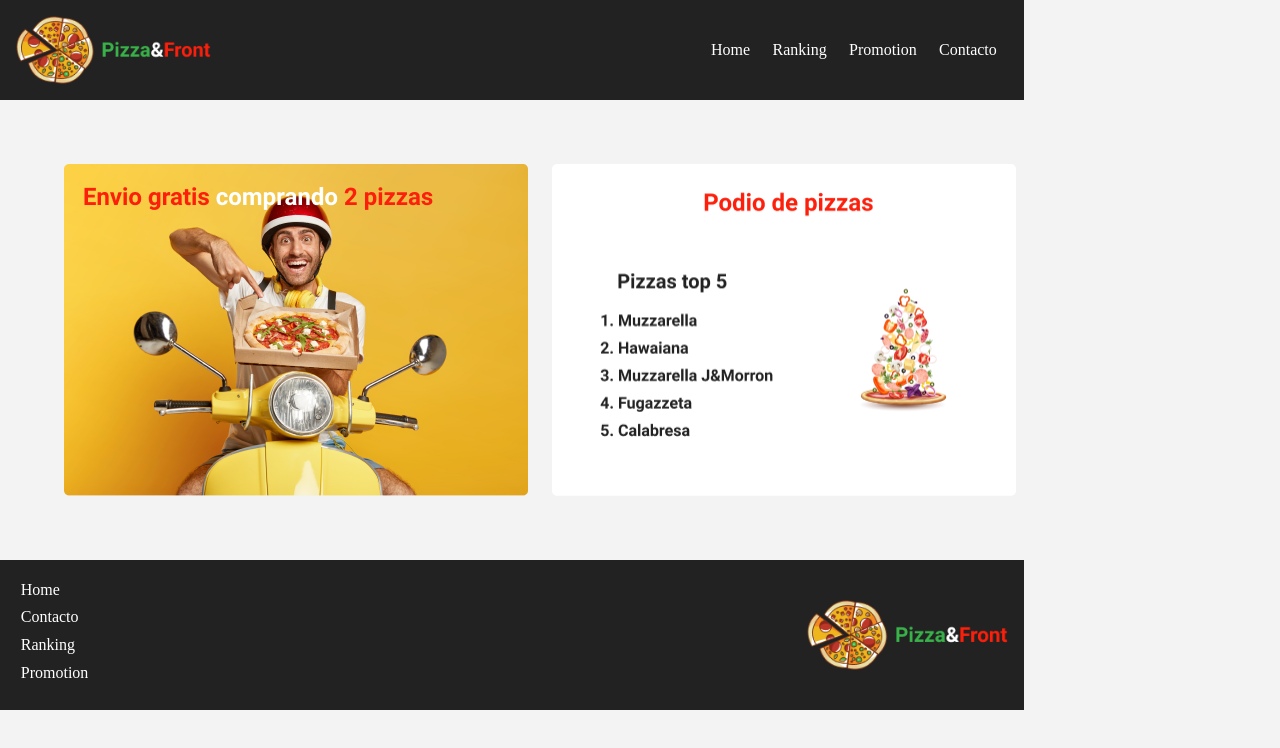
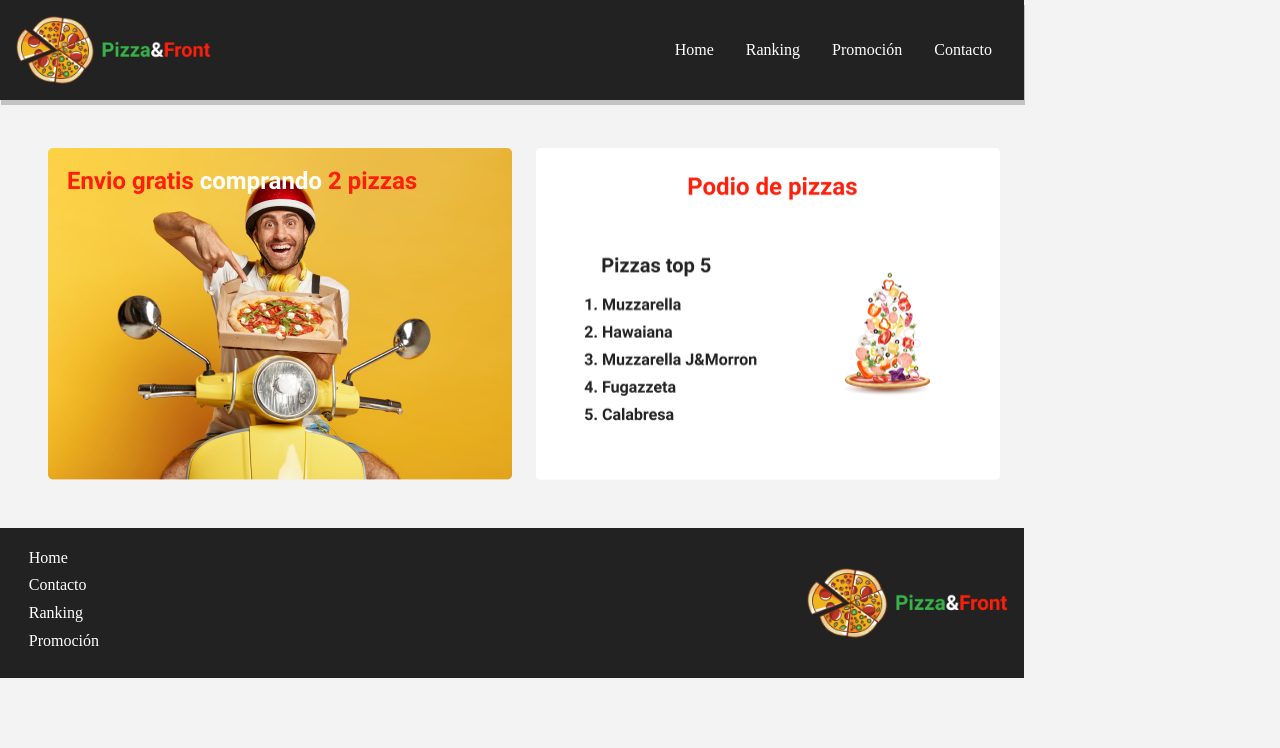
Before and after one commit to JPMB91/flexbox-pizza, a plain HTML site: page index.html in a window 1280 px wide. Drawn offline with Linux system fonts and the light colour scheme.

Commit message:
commit 2 - modelo pizzeria desktop

```diff
--- a/index.html
+++ b/index.html
@@ -12,10 +12,10 @@
         <nav class="navbar-container">
             <img src="./img/Logo.png" alt="logo" class="logo">
             <ul class="navbar">
-                <li class="navbar-items">Home</li>
-                <li class="navbar-items">Ranking</li>
-                <li class="navbar-items">Promotion</li>
-                <li class="navbar-items">Contacto</li>
+                <li class="navbar-items"><a href="#">Home</a></li>
+                <li class="navbar-items"><a href="#">Ranking</a></li>
+                <li class="navbar-items"><a href="#">Promoción</a></li>
+                <li class="navbar-items"><a href="#">Contacto</a></li>
             </ul>
         </nav>
     </header>
@@ -33,10 +33,10 @@
 
             <img src="./img/Logo.png" alt="logo" class="footer-logo">
             <ul class="footer-navbar">
-                <li class="footer-navbar-items">Home</li>
-                <li class="footer-navbar-items">Contacto</li>
-                <li class="footer-navbar-items">Ranking</li>
-                <li class="footer-navbar-items">Promotion</li>
+                <li class="footer-navbar-items"><a href="#">Home</a></li>
+                <li class="footer-navbar-items"><a href="#">Contacto</a></li>
+                <li class="footer-navbar-items"><a href="#">Ranking</a></li>
+                <li class="footer-navbar-items"><a href="#">Promoción</a></li>
 
             </ul>
     </footer>
--- a/styles.css
+++ b/styles.css
@@ -11,17 +11,20 @@
     display: flex;
     flex-direction: row;
     justify-content: space-between;
-    padding: 1rem
+    padding: 1rem;
+    box-shadow: 1px 5px  rgba(0, 0, 0, 0.2);
 }
 
 .navbar{
     display: flex;
     align-items:center;
 }
-.navbar-items{
+.navbar-items, a{
     color: white;
     list-style: none;
-    padding: 0.7rem;
+    margin: 0.5rem;
+    transition: 0.3;
+    text-decoration: none;
 
 }
 
@@ -59,7 +62,7 @@
 .contenido-principal{
     display: flex;
     justify-content: space-around;
-    margin: 4rem;
+    margin: 3rem;
     gap: 1.5rem
 
 }
```
